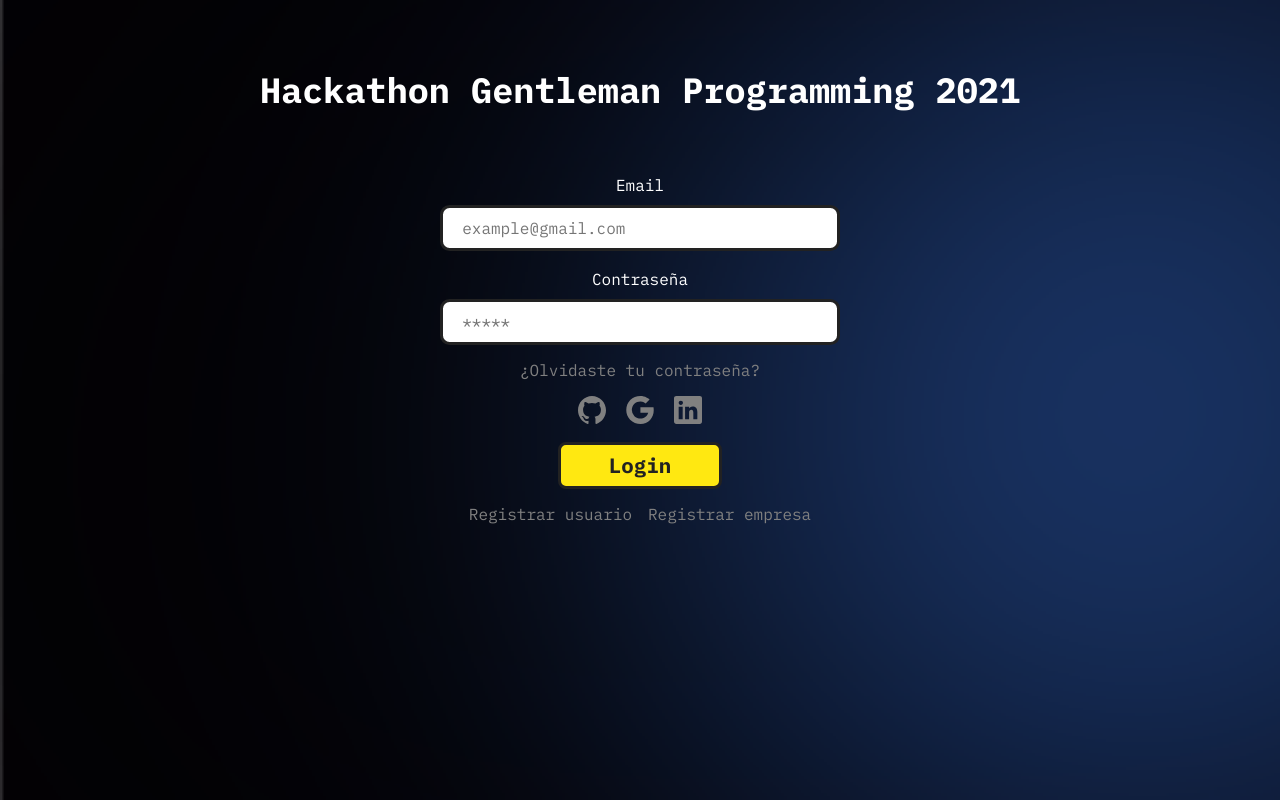
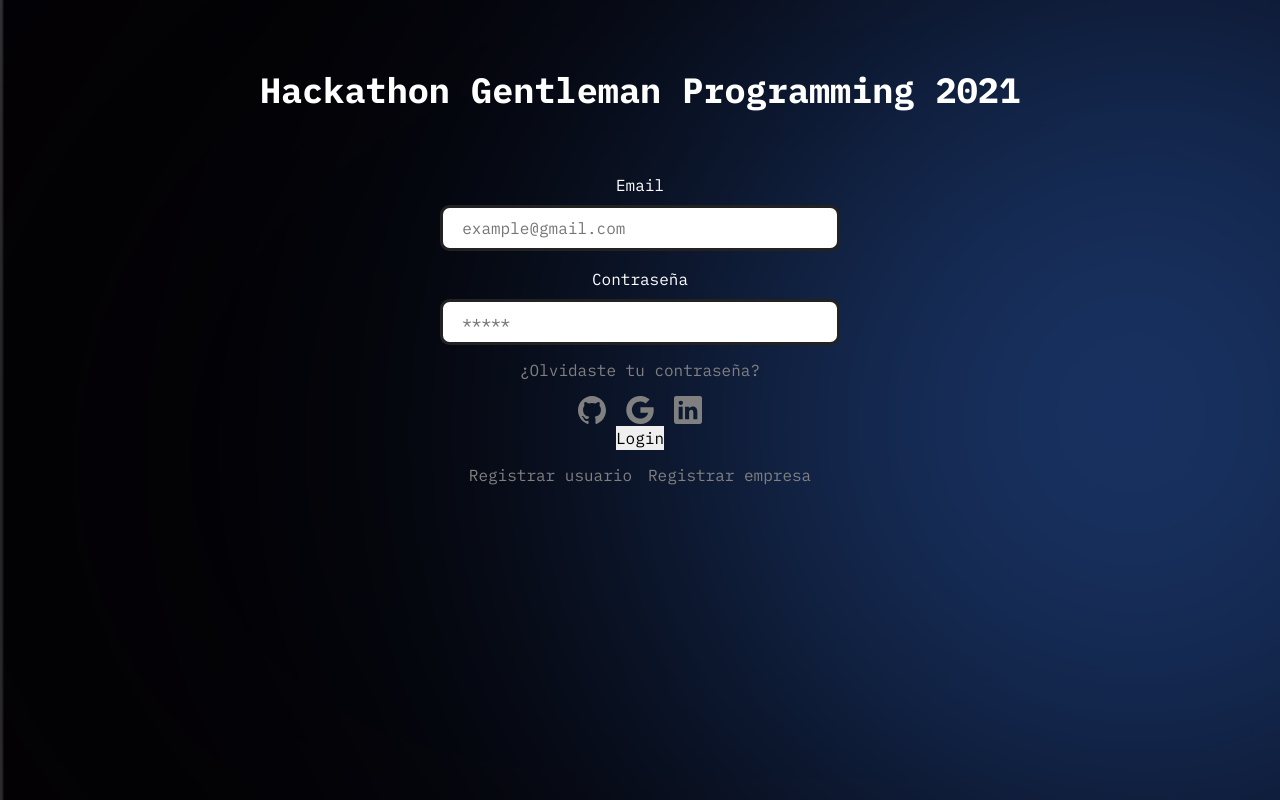
Before and after one commit to Ox18/hackathon-app, a React (Create React App) app: page / in a window 1280 px wide. Built offline with nearby package versions, Linux system fonts and the light colour scheme.

Commit message:
Update ButtonComponent.tsx

```diff
--- a/src/components/ButtonComponent/ButtonComponent.tsx
+++ b/src/components/ButtonComponent/ButtonComponent.tsx
@@ -2,11 +2,11 @@ import React from 'react'
 
 interface ButtonComponentProps {
     text: string,
-    type: string
+    color: string,
 }
 
-export const ButtonComponent:React.FC<ButtonComponentProps> = ({text}) => {
+export const ButtonComponent:React.FC<ButtonComponentProps> = ({text, color}) => {
     return (
-        <button className="btn" type="submit">{text}</button>
+        <button className={color} type="submit">{text}</button>
     )
 }
```
